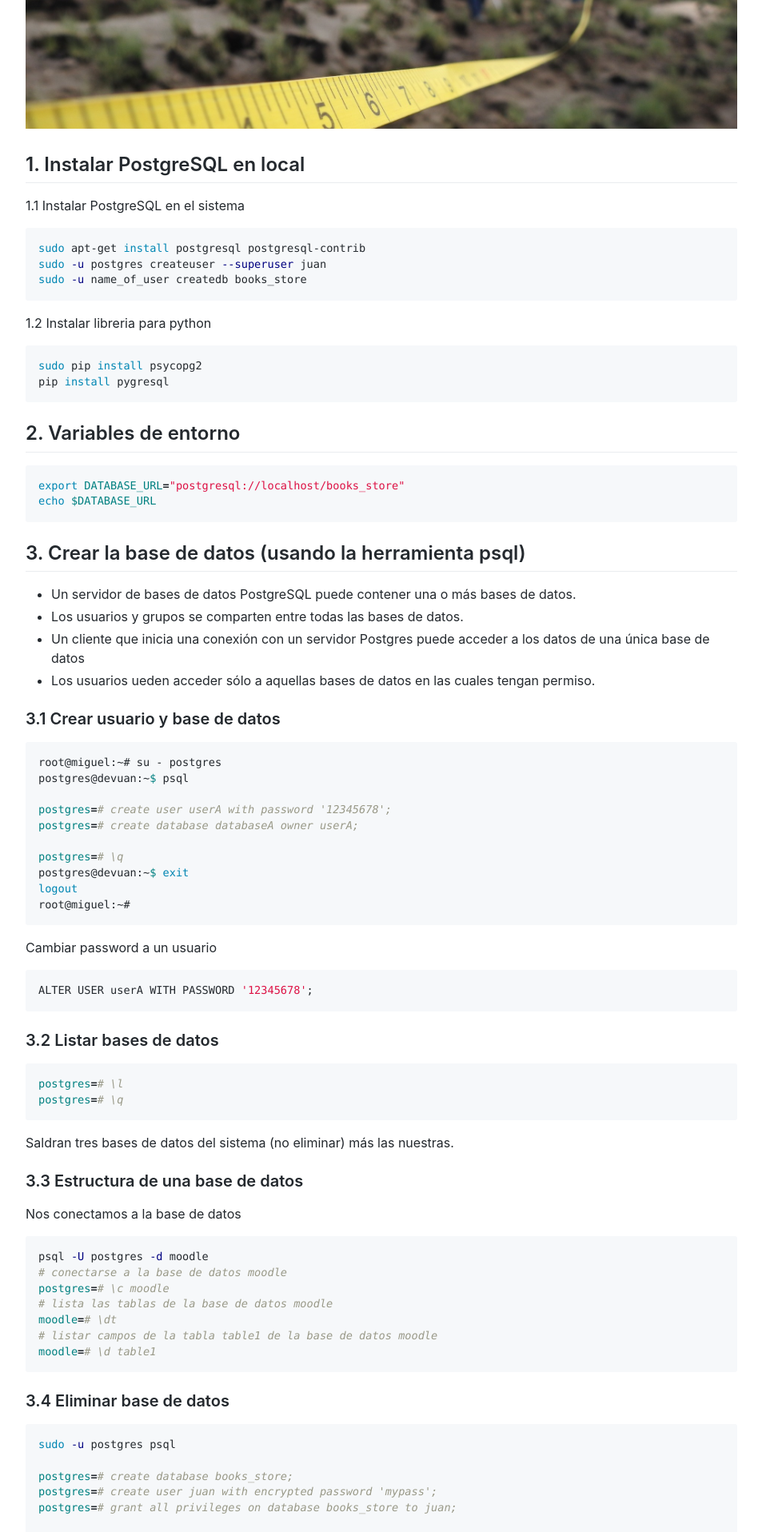
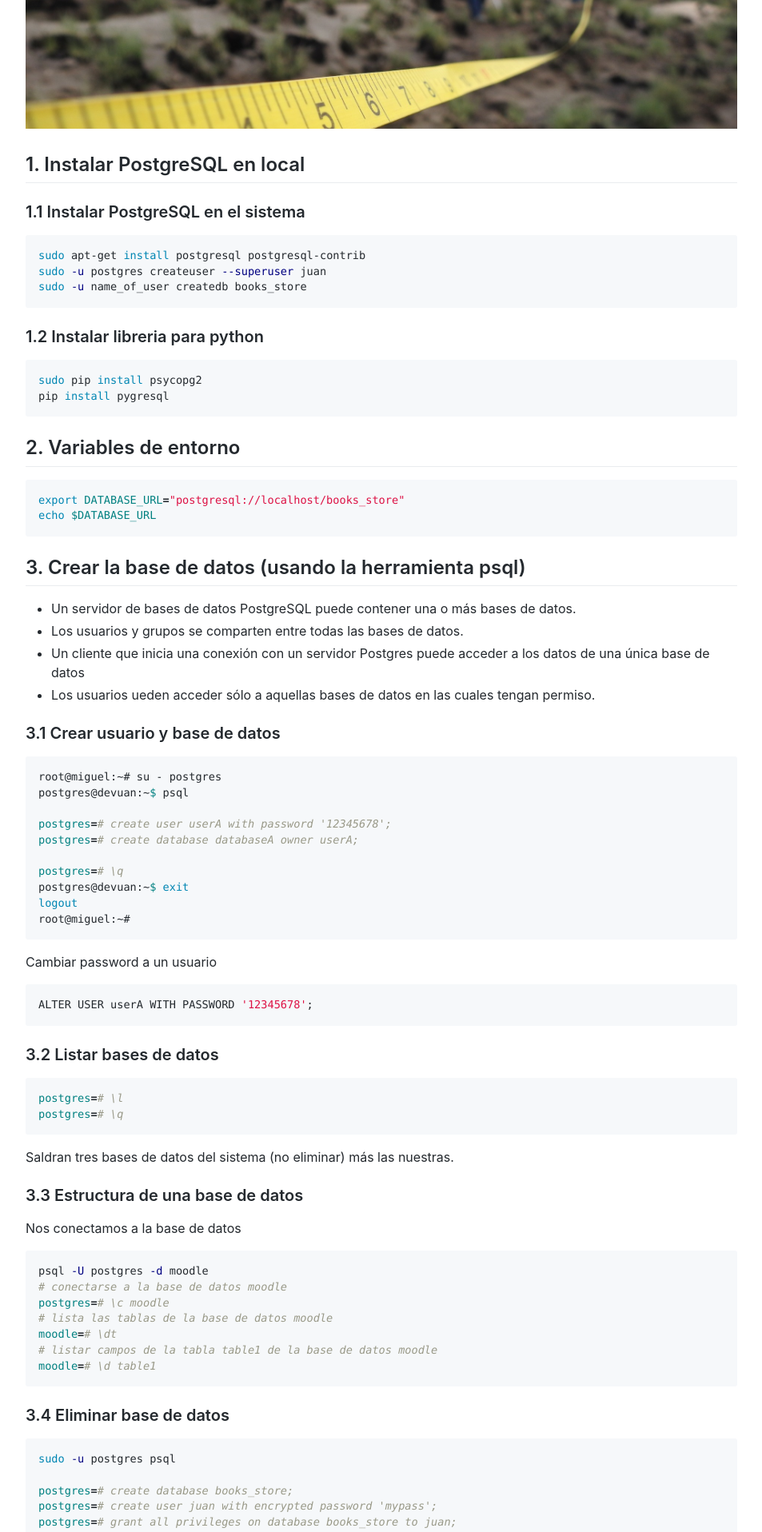
Before and after one commit to Akira3030/formacion, a Jekyll site: the page built from articulos/python-postgresql.md, in a window 1280 px wide. Shown: the part 364-2280 px from the top of the page at 80% size, without its empty margins (163-1116 px from the left). Built offline with Jekyll 4.4.1, drawn with Linux system fonts in a browser that asks for light colours; emoji names are drawn with the system emoji font.

````diff
--- a/articulos/python-postgresql.md
+++ b/articulos/python-postgresql.md
@@ -9,7 +9,7 @@ title: "Postgresql"
 
 ## 1. Instalar PostgreSQL en local
 
-1.1 Instalar PostgreSQL en el sistema
+### 1.1 Instalar PostgreSQL en el sistema
 
 ```bash
 sudo apt-get install postgresql postgresql-contrib
@@ -17,7 +17,7 @@ sudo -u postgres createuser --superuser juan
 sudo -u name_of_user createdb books_store
 ```
 
-1.2 Instalar libreria para python
+### 1.2 Instalar libreria para python
 
 ```bash
 sudo pip install psycopg2
````
